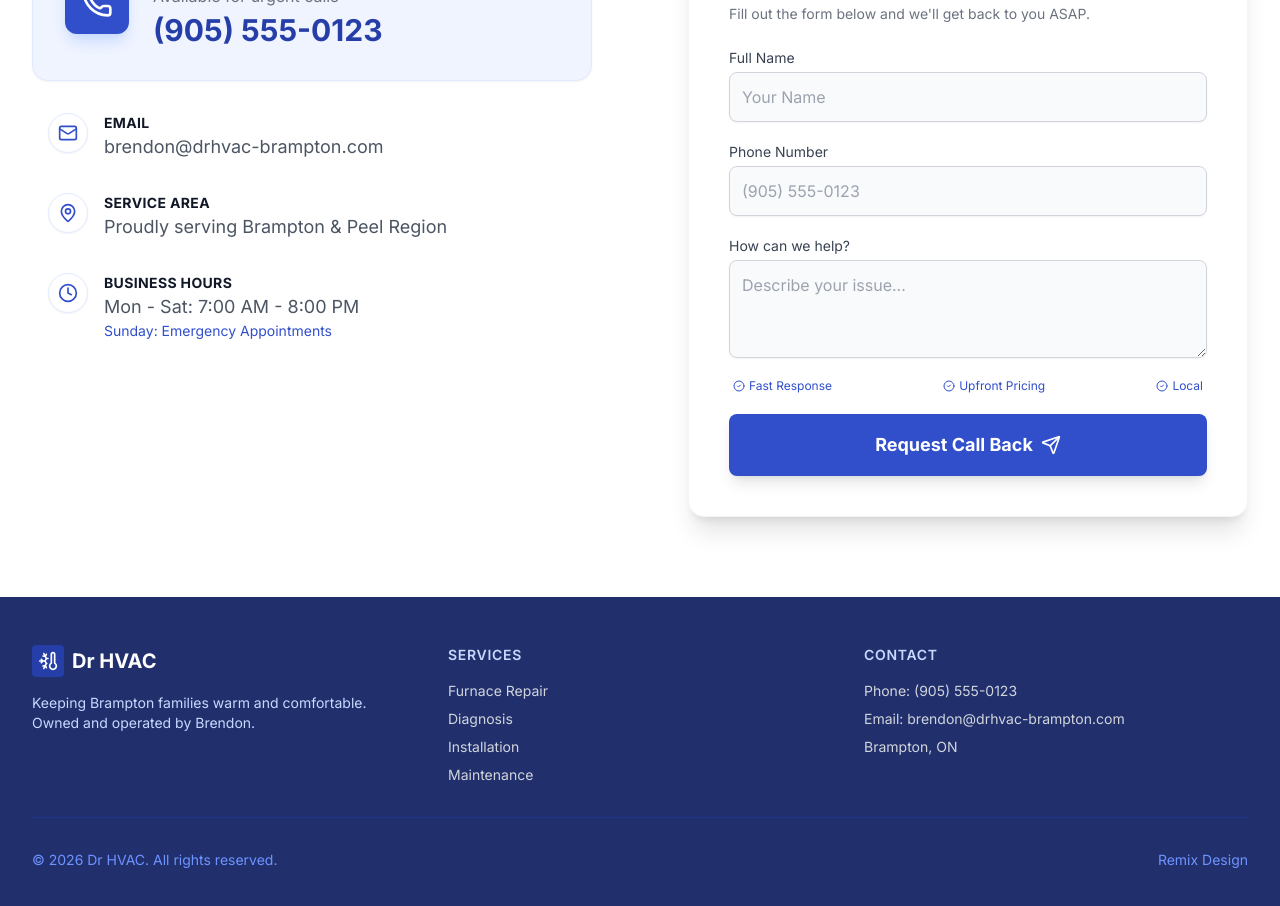
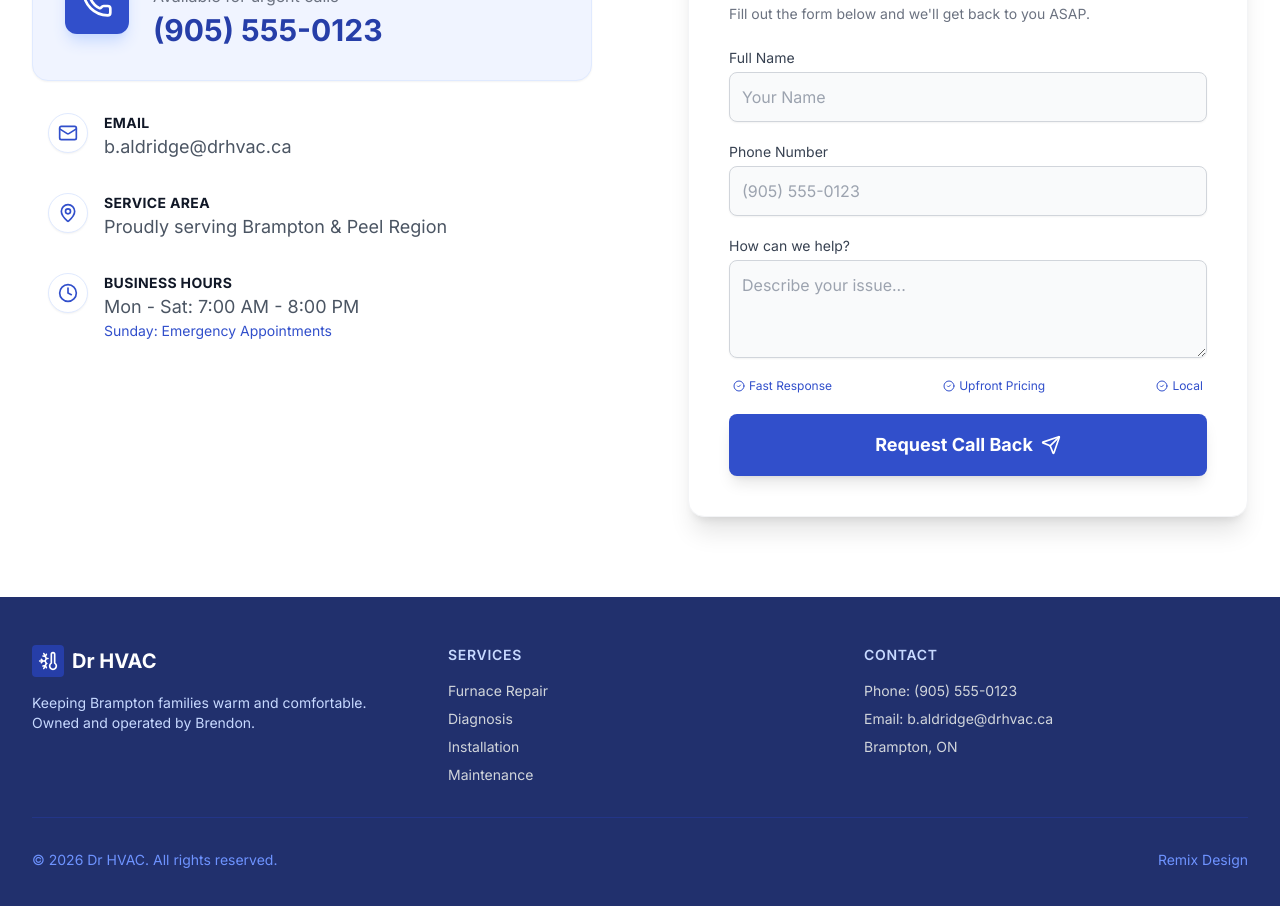
Before and after one commit to MaverickKing17/gta-hvac-performance-labs, a React (Vite) app: page / in a window 1280 px wide. Shown: the part 2980-3886 px from the top of the page. Built offline with nearby package versions, Linux system fonts and the light colour scheme; no server answers.

Commit message:
fix: Update contact email address
Updates the contact email address in both the Footer and Contact components to reflect the new primary email for Dr HVAC - Brampton.

```diff
--- a/components/Contact.tsx
+++ b/components/Contact.tsx
@@ -70,7 +70,7 @@ const Contact: React.FC = () => {
                              </div>
                              <div>
                                 <p className="text-sm font-bold text-gray-900 uppercase tracking-wide">Email</p>
-                                <a href="mailto:brendon@drhvac-brampton.com" className="text-lg text-gray-600 hover:text-royal-600 transition-colors">brendon@drhvac-brampton.com</a>
+                                <a href="mailto:b.aldridge@drhvac.ca" className="text-lg text-gray-600 hover:text-royal-600 transition-colors">b.aldridge@drhvac.ca</a>
                              </div>
                         </div>
 
--- a/components/Footer.tsx
+++ b/components/Footer.tsx
@@ -44,7 +44,7 @@ const Footer: React.FC = () => {
             <h3 className="text-sm font-semibold text-royal-200 tracking-wider uppercase mb-4">Contact</h3>
             <ul className="space-y-2 text-sm text-gray-300">
               <li><a href="tel:+19055550123" className="hover:text-white transition-colors">Phone: (905) 555-0123</a></li>
-              <li><a href="mailto:brendon@drhvac-brampton.com" className="hover:text-white transition-colors">Email: brendon@drhvac-brampton.com</a></li>
+              <li><a href="mailto:b.aldridge@drhvac.ca" className="hover:text-white transition-colors">Email: b.aldridge@drhvac.ca</a></li>
               <li>Brampton, ON</li>
             </ul>
           </div>
```
